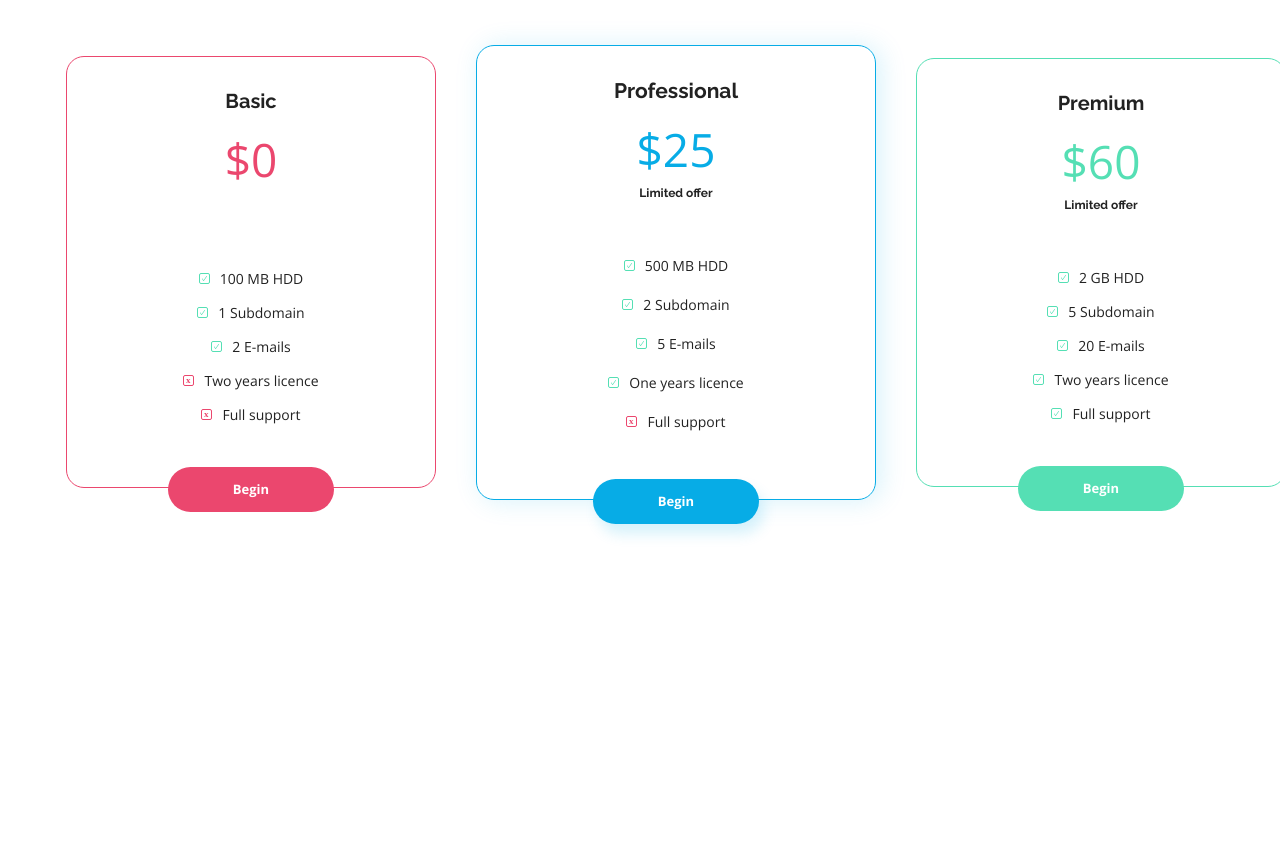
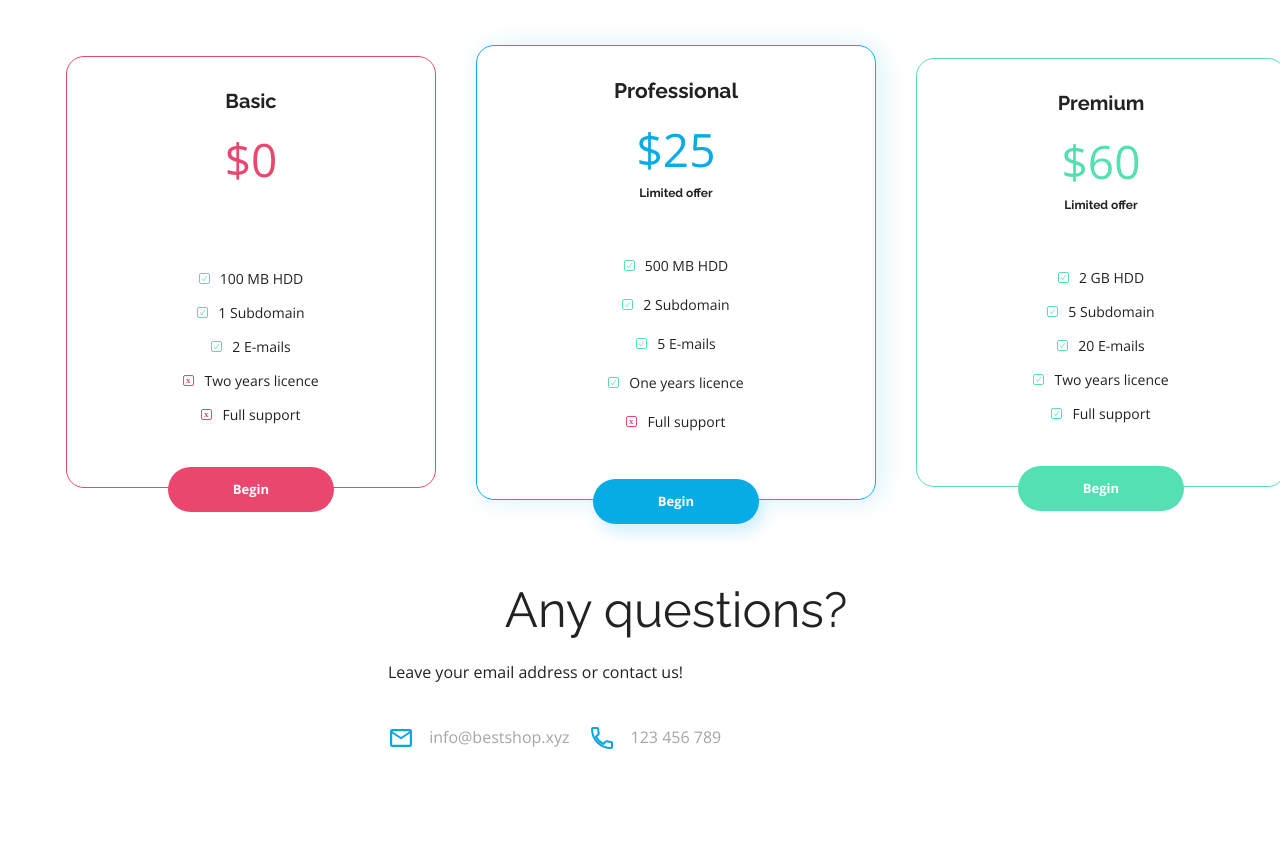
Before and after one commit to knapora/BestShop, a plain HTML site: page BestShop/index.html in a window 1280 px wide. Shown: the part 2805-3660 px from the top of the page. Before the commit the page ends 3405 px from the top, so only its background shows below. Drawn offline with nearby package versions, Linux system fonts and the light colour scheme.

Commit message:
contact details added

```diff
--- a/BestShop/css/style.css
+++ b/BestShop/css/style.css
@@ -406,3 +406,43 @@ h2 {
   .pricing__box--premium {
     --accent-color: #55DFB4;
   }
+  .contact {
+    padding: 80px 100px 100px;
+    display: flex;
+    justify-content: center;
+  }
+
+  .contact__column {
+    width: 50%;
+  }
+
+  .contact__title {
+    font-size: 3.0625rem;
+    line-height: 3.6875rem;
+  }
+
+  .contact__instruction {
+    margin: 22px 0 42px;
+    font-size: 1rem;
+    line-height: 1.375rem;
+  }
+  .contact__details {
+    display: flex;
+    justify-content: flex-start;
+    color: #A5A5A5;
+    align-items: center;
+  }
+
+  .details__item {
+    color: #A5A5A5;
+    font-weight: 500;
+    text-decoration: none;
+  }
+
+  .details__item:first-of-type {
+    margin-right: 20px;
+  }
+
+  .details__item img {
+    margin-right: 10px;
+  }
--- a/BestShop/index.html
+++ b/BestShop/index.html
@@ -83,7 +83,8 @@
                 <div class="benefits__text">
                     <h2 class="benefits__title">Be always first</h2>
                     <p class="benefits__description">
-                Lorem ipsum dolor sit amet, consectetur adipiscing elit, sed do eiusmod tempor incididunt ut labore et dolore
+                        Lorem ipsum dolor sit amet, consectetur adipiscing elit, sed do eiusmod tempor incididunt ut
+                        labore et dolore
                         magna aliqua. Ut enim ad minim veniam.
                     </p>
                 </div>
@@ -96,7 +97,8 @@
                 <div class="benefits__text">
                     <h2 class="benefits__title">Your shop is<br />where you are!</h2>
                     <p class="benefits__description">
-                Lorem ipsum dolor sit amet, consectetur adipiscing elit, sed do eiusmod tempor incididunt ut labore et dolore
+                        Lorem ipsum dolor sit amet, consectetur adipiscing elit, sed do eiusmod tempor incididunt ut
+                        labore et dolore
                         magna aliqua. Ut enim ad minim veniam.
                     </p>
                 </div>
@@ -110,7 +112,8 @@
                     <div class="benefits__text">
                         <h2 class="benefits__title">Increase recognition<br />your brand!</h2>
                         <p class="benefits__description">
-                  Lorem ipsum dolor sit amet, consectetur adipiscing elit, sed do eiusmod tempor incididunt ut labore et
+                            Lorem ipsum dolor sit amet, consectetur adipiscing elit, sed do eiusmod tempor incididunt ut
+                            labore et
                             dolore magna aliqua. Ut enim ad minim veniam.
                         </p>
                     </div>
@@ -172,6 +175,22 @@
             </div>
         </div>
         </div>
+        <section class="contact container" id="contact">
+            <div class="contact__column">
+                <h2 class="contact__title">Any questions?</h2>
+                <p class="contact__instruction">Leave your email address or contact us!</p>
+                <div class="contact__details">
+                    <a href="" class="details__item">
+                        <img src="assets/Mail%20Icon.svg" alt="" />
+                        info@bestshop.xyz
+                    </a>
+
+                    <a href="" class="details__item">
+                        <img src="assets/Phone%20Icon.svg" alt="" />
+                        123 456 789
+                    </a>
+                </div>
+            </div>
 
 </body>
 
```
Lines whose indentation alone changed are shown as unchanged.
